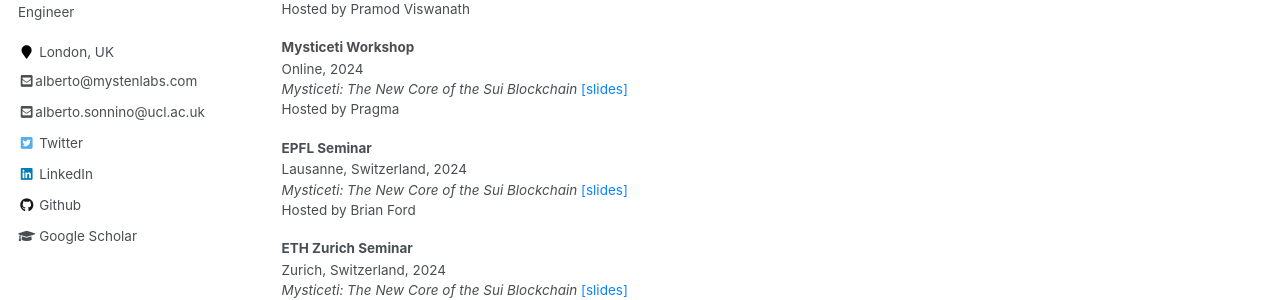
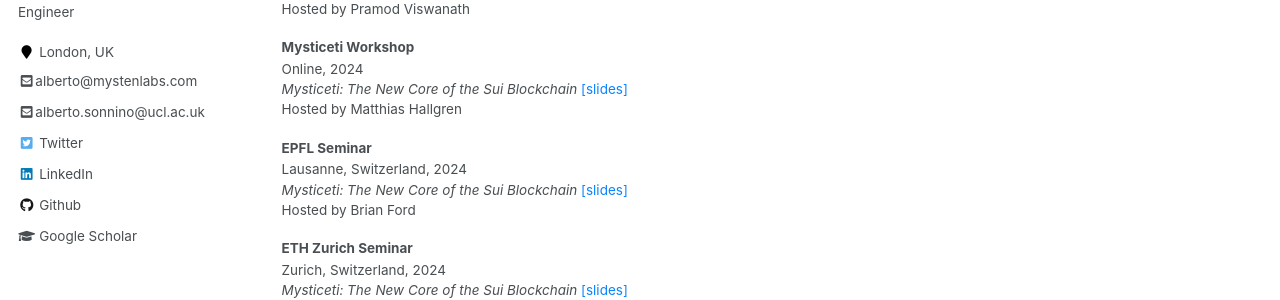
Before and after one commit to asonnino/asonnino.github.io, a Jekyll site: the page built from _pages/talks.md, in a window 1280 px wide and 900 px high. Shown: the part 353-653 px from the top of the window. Built offline with Jekyll 4.4.1, drawn with Linux system fonts in a browser that asks for light colours.

Commit message:
try update github

```diff
--- a/_data/talks.json
+++ b/_data/talks.json
@@ -678,7 +678,7 @@
     "event": "Mysticeti Workshop",
     "location": "Online",
     "date": 2024,
-    "hosts": ["Pragma"],
+    "hosts": ["Matthias Hallgren"],
     "slides": "mysticeti-v8.pdf",
     "papers": ["mysticeti.pdf"]
   }
```
